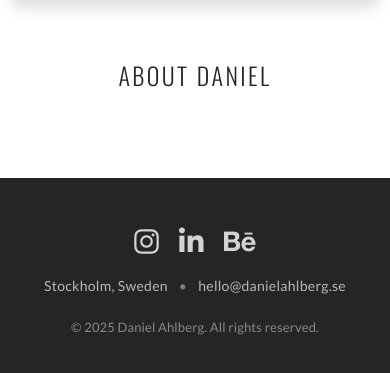
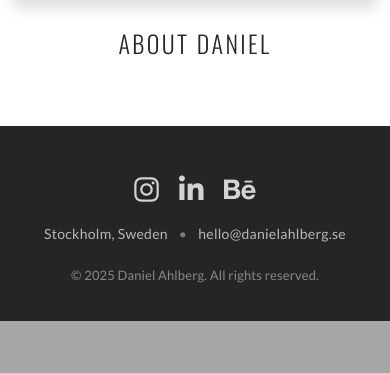
Before and after one commit to ispeakfishlanguage/danielahlberg.me, a Django app: page / in a window 390 px wide. Shown: the part 5629-6002 px from the top of the page. After the commit the page ends 5950 px from the top, so only its background shows below. Run offline with Django 4.2, Linux system fonts and the light colour scheme; some web fonts are replaced.

Commit message:
Fix About section mobile order with proper element visibility
- Mobile HTML order: heading first, then image, then text+buttons
- Hide text column completely on mobile with d-none d-lg-block
- Show separate mobile sections with d-lg-none in correct order
- Desktop shows single text column with all content on left

🤖 Generated with [Claude Code](https://claude.com/claude-code)

Co-Authored-By: Claude <noreply@anthropic.com>

```diff
--- a/static/css/style.css
+++ b/static/css/style.css
@@ -1118,13 +1118,13 @@ body:not(.hero-page) .navbar-toggler-bar {
     }
 
     /* Home page About section mobile - heading, image, text, buttons */
-    .home-about-section .about-text {
+    .home-about-section .about-heading-mobile {
         text-align: center !important;
         margin-bottom: 20px;
     }
 
-    .home-about-section .about-text h2 {
-        margin-bottom: 20px !important;
+    .home-about-section .about-heading-mobile h2 {
+        margin-bottom: 0 !important;
     }
 
     .home-about-section .about-image {
--- a/templates/portfolio/home.html
+++ b/templates/portfolio/home.html
@@ -283,19 +283,29 @@
 <section class="py-5 home-about-section">
     <div class="container">
         <div class="row align-items-center">
-            <div class="col-lg-8 col-md-7 about-text">
+            <!-- Heading only on mobile, shown first -->
+            <div class="col-12 d-lg-none about-heading-mobile">
                 <h2 class="display-5 fw-light text-uppercase letter-spacing-wide mb-4 font-heading-secondary">About Daniel</h2>
-                <p class="lead fw-light lh-lg mb-4 font-serif d-none d-lg-block">Born and raised in Stockholm, Sweden, I'm a 32-year-old photographer passionate about capturing the authentic moments that make life extraordinary. With over a decade of experience, I specialize in portrait, landscape, and event photography.</p>
-                <div class="text-start d-none d-lg-block">
+            </div>
+
+            <!-- Text column - shows on desktop with heading, hidden on mobile -->
+            <div class="col-lg-8 col-md-7 d-none d-lg-block about-text">
+                <h2 class="display-5 fw-light text-uppercase letter-spacing-wide mb-4 font-heading-secondary">About Daniel</h2>
+                <p class="lead fw-light lh-lg mb-4 font-serif">Born and raised in Stockholm, Sweden, I'm a 32-year-old photographer passionate about capturing the authentic moments that make life extraordinary. With over a decade of experience, I specialize in portrait, landscape, and event photography.</p>
+                <div class="text-start">
                     <a href="{% url 'portfolio:about' %}" class="btn btn-outline-dark fw-light text-uppercase px-4 py-2 font-modern me-3">Learn More</a>
                     <a href="{% url 'portfolio:contact' %}" class="btn btn-dark fw-light text-uppercase px-4 py-2 font-modern">Book a Session</a>
                 </div>
             </div>
-            <div class="col-lg-4 col-md-5 text-center about-image">
+
+            <!-- Image - shows on both -->
+            <div class="col-lg-4 col-md-5 col-12 text-center about-image">
                 <img src="https://images.unsplash.com/photo-1507003211169-0a1dd7228f2d?ixlib=rb-4.0.3&auto=format&fit=crop&w=500&q=80"
                      alt="Daniel Ahlberg - Stockholm Photographer"
                      class="img-fluid rounded shadow">
             </div>
+
+            <!-- Text and buttons on mobile only, shown after image -->
             <div class="col-12 d-lg-none about-text-mobile">
                 <p class="lead fw-light lh-lg mb-4 font-serif">Born and raised in Stockholm, Sweden, I'm a 32-year-old photographer passionate about capturing the authentic moments that make life extraordinary. With over a decade of experience, I specialize in portrait, landscape, and event photography.</p>
                 <div class="text-start">
```
